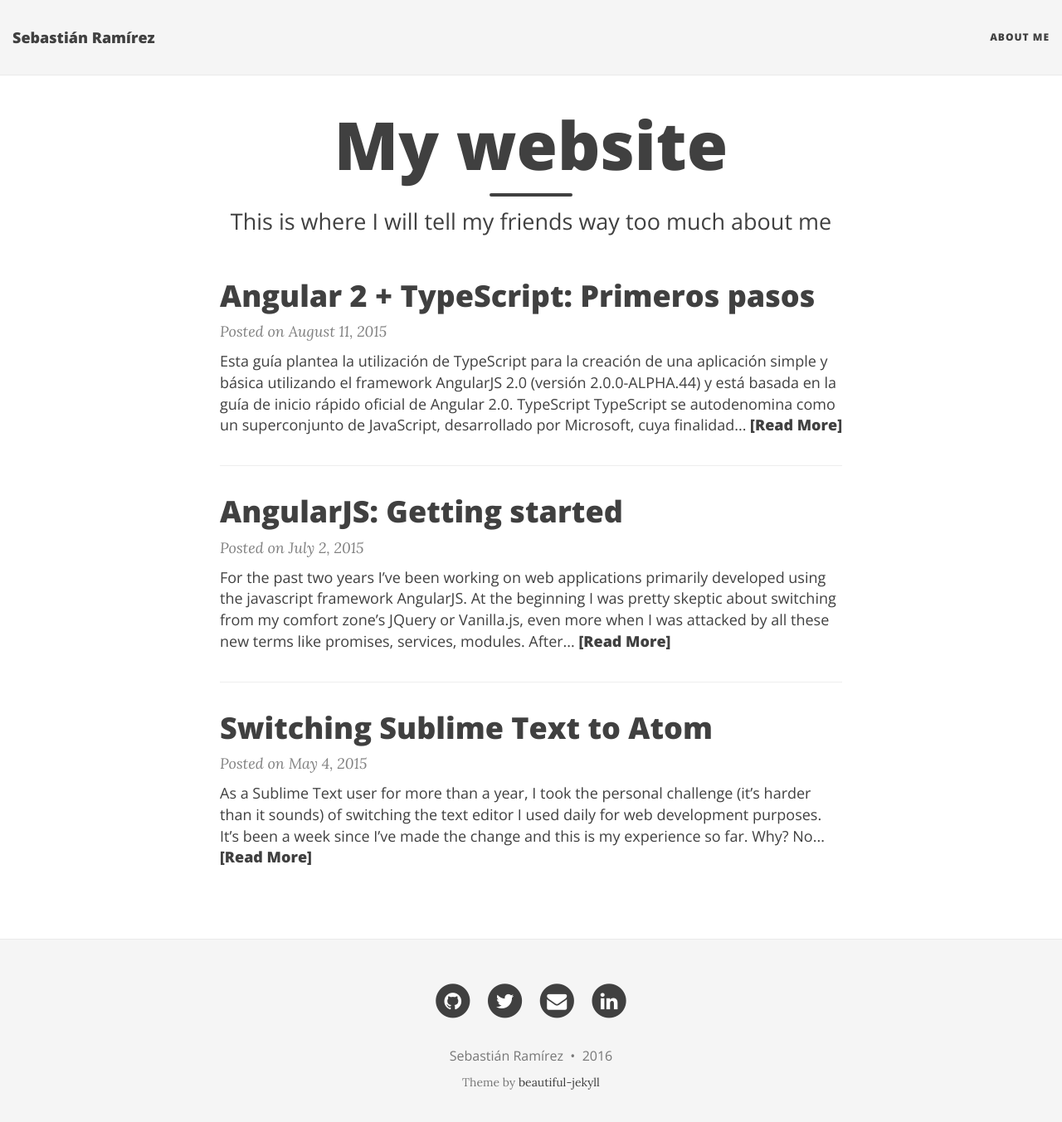
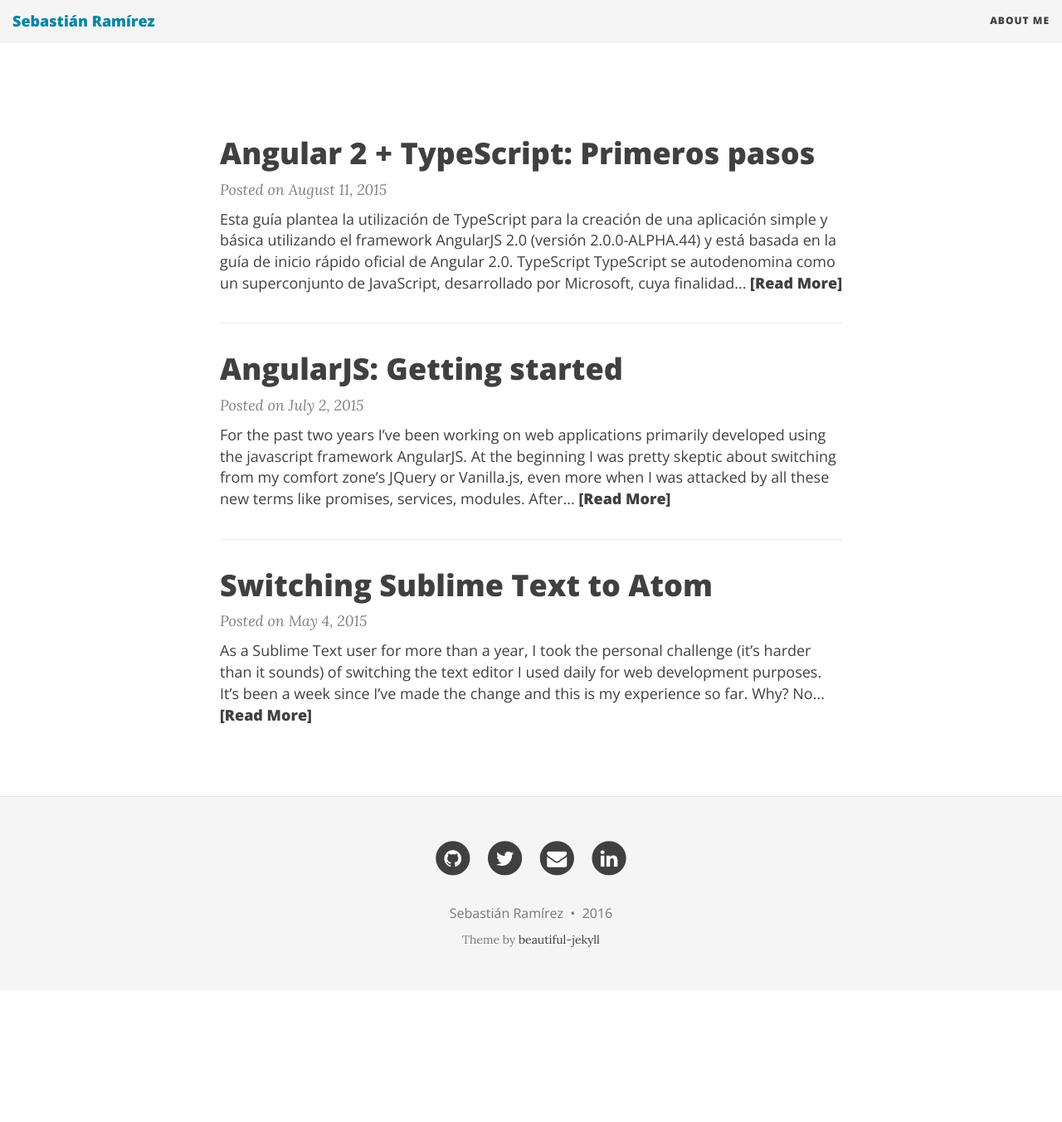
Before and after one commit to s-ramirez/s-ramirez.github.io, a Jekyll site: the page built from index.html, in a window 1280 px wide and 1366 px high. Shown: the top 1353 px of the window at 83% size. Built offline with Jekyll 4.4.1, drawn with Linux system fonts in a browser that asks for light colours; nearby versions of some CDN libraries; the list of posts is cut into pages by our own code.

Commit message:
Fixing navbar

```diff
--- a/_includes/nav.html
+++ b/_includes/nav.html
@@ -1,4 +1,4 @@
-<nav class="navbar navbar-default navbar-fixed-top navbar-custom">
+<nav class="navbar navbar-default navbar-fixed-top top-nav-short navbar-custom">
   <div class="container-fluid">
     <div class="navbar-header">
       <button type="button" class="navbar-toggle" data-toggle="collapse" data-target="#main-navbar">
--- a/index.html
+++ b/index.html
@@ -1,7 +1,5 @@
 ---
 layout: page
-title: My website
-subtitle: This is where I will tell my friends way too much about me
 ---
 
 <div class="posts-list">
--- a/js/main.js
+++ b/js/main.js
@@ -6,15 +6,6 @@
   numImgs : null,
 
   init : function() {
-    // Shorten the navbar after scrolling a little bit down
-    $(window).scroll(function() {
-        if ($(".navbar").offset().top > 50) {
-            $(".navbar").addClass("top-nav-short");
-        } else {
-            $(".navbar").removeClass("top-nav-short");
-        }
-    });
-
     // On mobile, hide the avatar when expanding the navbar menu
     $('#main-navbar').on('show.bs.collapse', function () {
       $(".navbar").addClass("top-nav-expanded");
```
